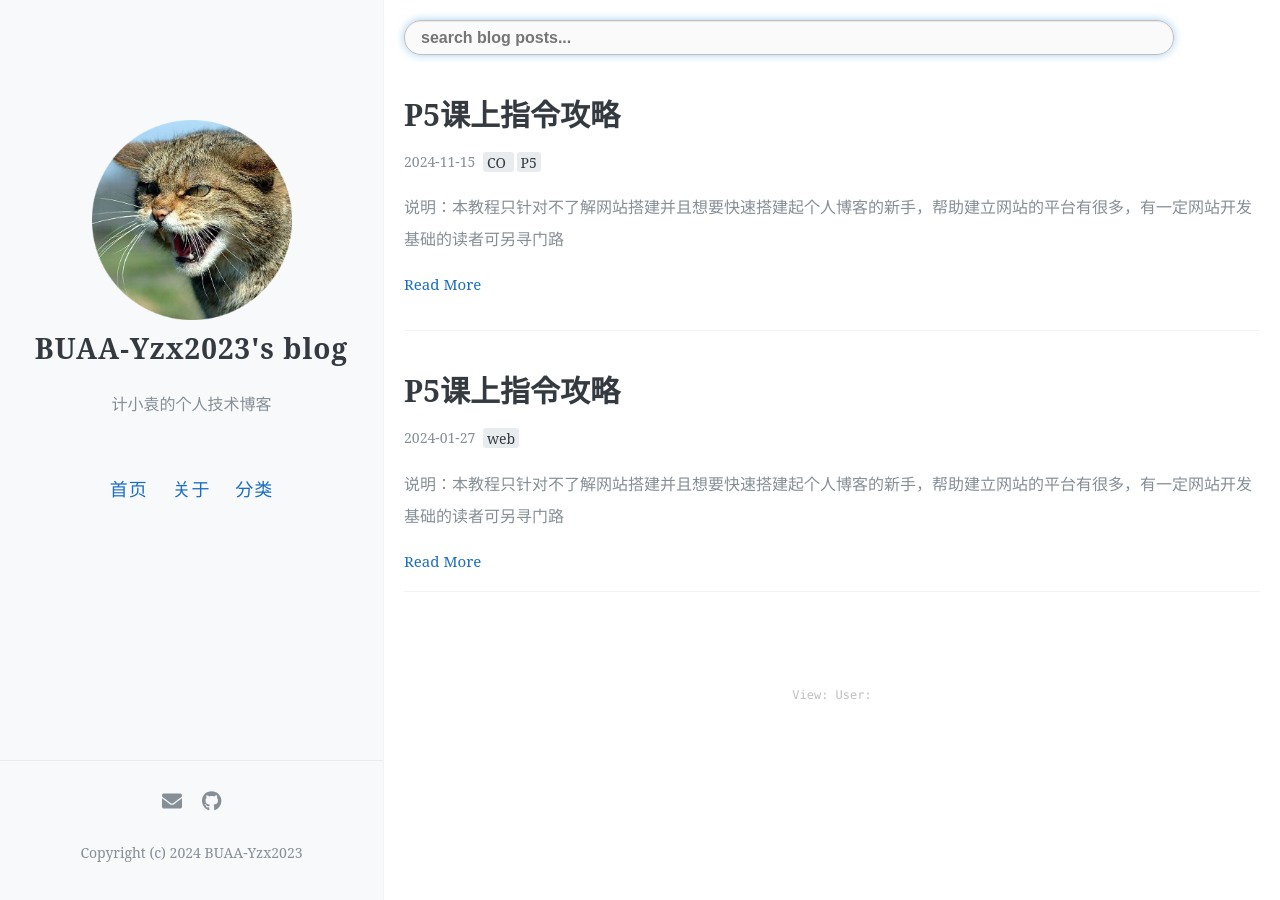
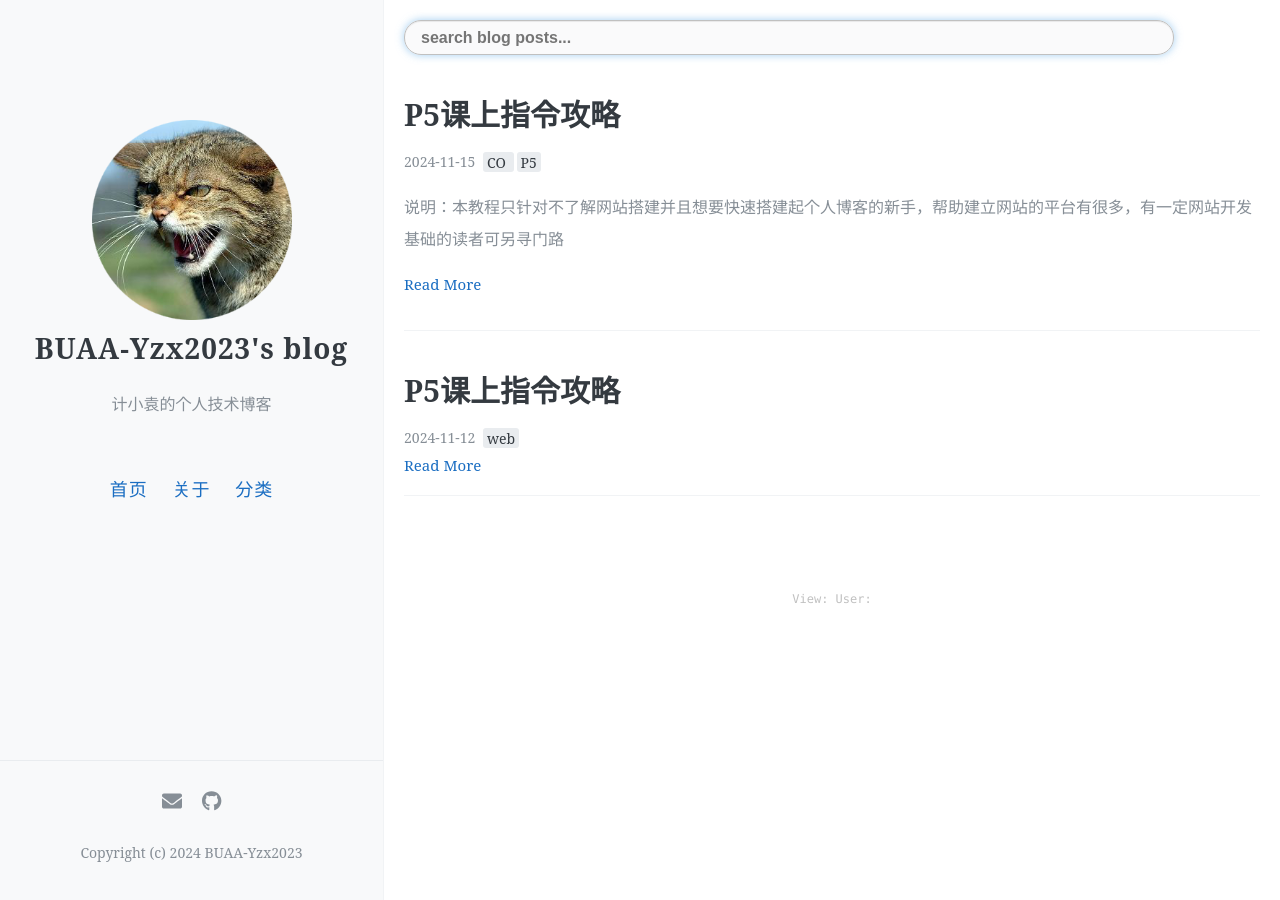
Before and after one commit to pianfan/pianfan.github.io, a Jekyll site: the page built from index.html, in a window 1280 px wide. Built offline with Jekyll 4.4.1, drawn with Linux system fonts in a browser that asks for light colours; the list of posts is cut into pages by our own code; comment, search, counter and statistics services are not loaded.

Commit message:
Update 2024-1-27-build_own_website.md

```diff
--- a/_posts/2024-1-27-build_own_website.md
+++ b/_posts/2024-1-27-build_own_website.md
@@ -1,17 +1,14 @@
 ---
 layout: post
 title: "P5课上指令攻略"
-date:   2024-1-27
+date:   2024-11-12
 tags: [web]
 comments: true
 author: pianfan
 ---
 
-###### 说明：本教程只针对不了解网站搭建并且想要快速搭建起个人博客的新手，帮助建立网站的平台有很多，有一定网站开发基础的读者可另寻门路
 
 <!-- more -->
-
-# P5课上指令攻略
 
 首先建议设计文档里有一份顶层架构图，能够反映流水线运作原理，尤其是各级之间的转发。而画这个图的过程，本身也是对代码的数据通路debug的过程。
 
```
